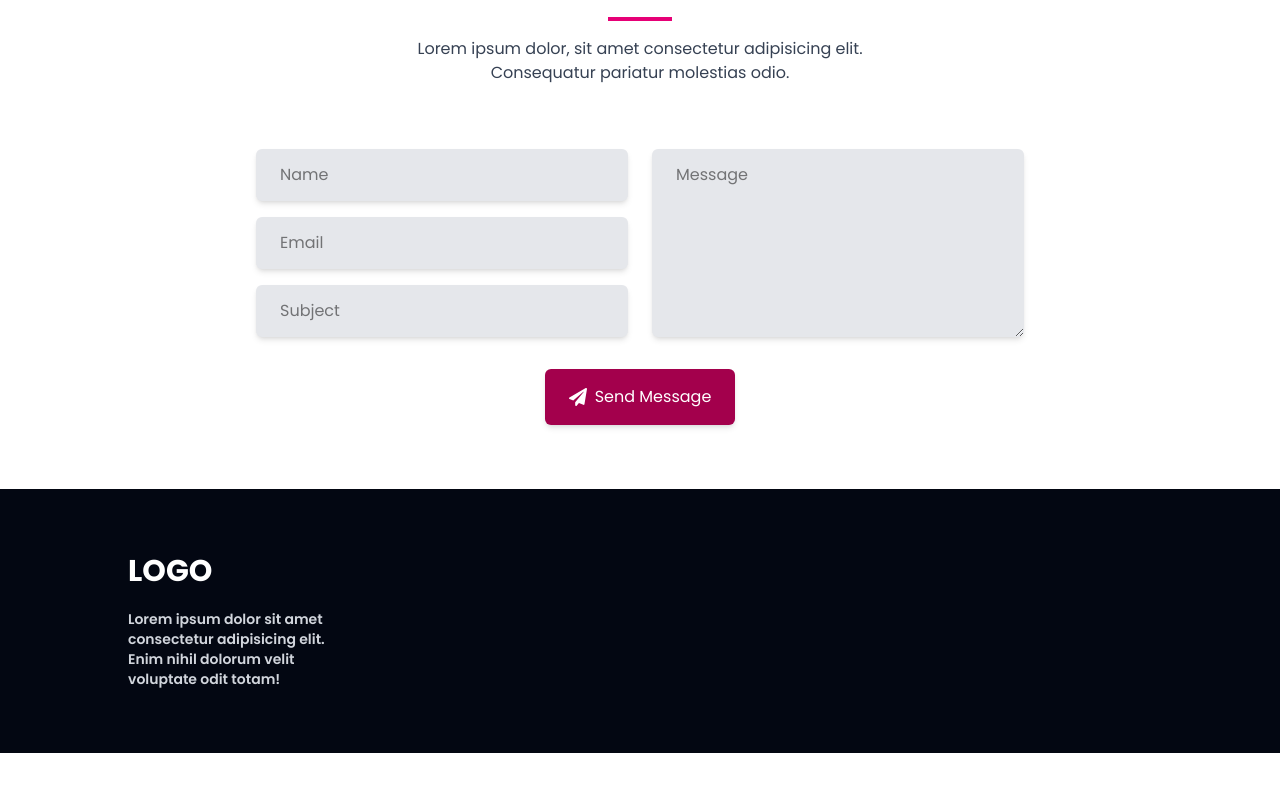
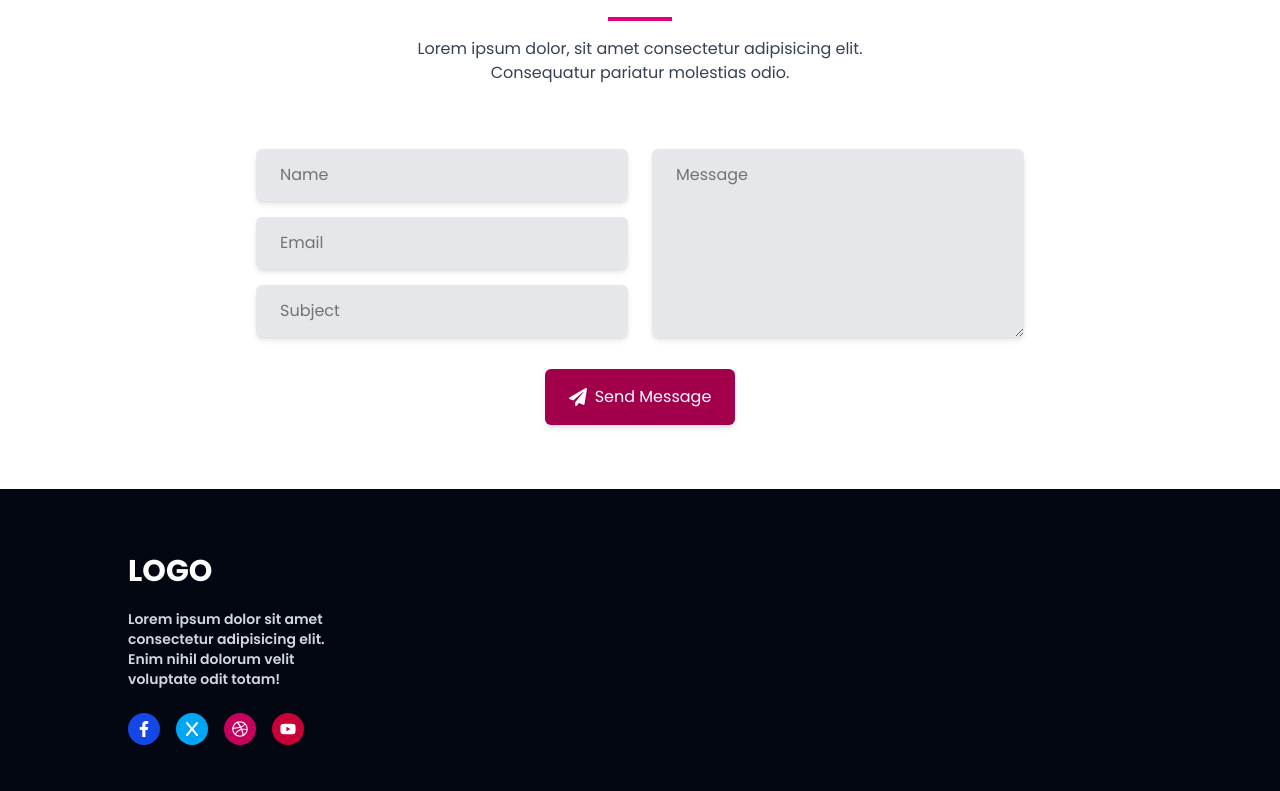
Before and after one commit to denisdiaconu/product-landing-page, a Next.js app: page / in a window 1280 px wide. Shown: the part 3265-4056 px from the top of the page. Before the commit the page ends 4018 px from the top, so only its background shows below. Built offline with nearby package versions, Linux system fonts and the light colour scheme.

Commit message:
Add icons to footer

```diff
--- a/components/Home/Footer.tsx
+++ b/components/Home/Footer.tsx
@@ -1,4 +1,6 @@
 import React from 'react';
+import { FaDribbble, FaFacebookF, FaYoutube } from 'react-icons/fa';
+import { FaX } from 'react-icons/fa6';
 
 const Footer = () => {
   return (
@@ -10,6 +12,20 @@ const Footer = () => {
             Lorem ipsum dolor sit amet consectetur adipisicing elit. Enim nihil
             dolorum velit voluptate odit totam!
           </p>
+          <div className='text-white flex items-center space-x-4 mt-6'>
+            <div className='bg-blue-700 w-8 h-8 flex items-center justify-center flex-col rounded-full'>
+                <FaFacebookF />
+            </div>
+            <div className='bg-sky-500 w-8 h-8 flex items-center justify-center flex-col rounded-full'>
+                <FaX />
+            </div>
+            <div className='bg-pink-700 w-8 h-8 flex items-center justify-center flex-col rounded-full'>
+                <FaDribbble/>
+            </div>
+            <div className='bg-rose-700 w-8 h-8 flex items-center justify-center flex-col rounded-full'>
+                <FaYoutube />
+            </div>
+          </div>
         </div>
       </div>
     </div>
```
